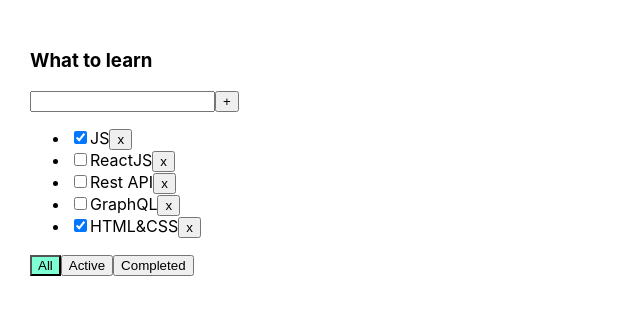
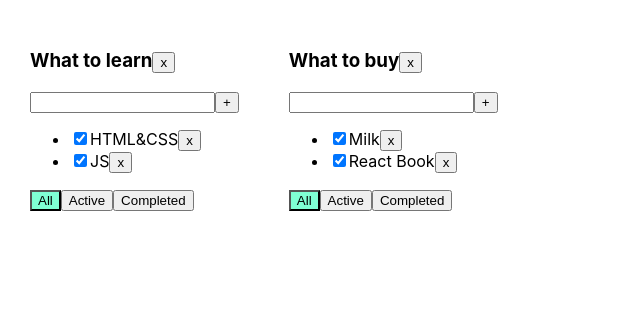
Before and after one commit to EugeneMNS/todolist-ts, a React (Create React App) app: page / in a window 1280 px wide. Shown: the top 314 px of the page, without its empty margins (0-640 px from the left). Built offline with nearby package versions, Linux system fonts and the light colour scheme.

Commit message:
Lesson №5

```diff
--- a/src/App.tsx
+++ b/src/App.tsx
@@ -1,59 +1,118 @@
-import React, { useState } from 'react';
-import { v1 } from 'uuid';
+import React, {useState} from 'react';
 import './App.css';
-import { Todolist } from './Todolist';
+import {TaskType, Todolist} from './Todolist';
+import {v1} from 'uuid';
 
 export type FilterValuesType = "all" | "active" | "completed";
+type TodolistType = {
+    id: string
+    title: string
+    filter: FilterValuesType
+}
+
+type TasksStateType = {
+    [key: string]: Array<TaskType>
+}
+
 
 function App() {
+    let todolistId1 = v1();
+    let todolistId2 = v1();
 
-    let [tasks, setTasks] = useState([
-        { id: v1(), title: "JS", isDone: true },
-        { id: v1(), title: "ReactJS", isDone: false },
-        { id: v1(), title: "Rest API", isDone: false },
-        { id: v1(), title: "GraphQL", isDone: false },
-        { id: v1(), title: "HTML&CSS", isDone: true },
-    ]);
-    let [filter, setFilter] = useState<FilterValuesType>("all");
-    function removeTask(id: string) {
-        let filteredTasks = tasks.filter(t => t.id != id);
-        setTasks(filteredTasks);
+    let [todolists, setTodolists] = useState<Array<TodolistType>>([
+        {id: todolistId1, title: "What to learn", filter: "all"},
+        {id: todolistId2, title: "What to buy", filter: "all"}
+    ])
+
+    let [tasks, setTasks] = useState<TasksStateType>({
+        [todolistId1]: [
+            {id: v1(), title: "HTML&CSS", isDone: true},
+            {id: v1(), title: "JS", isDone: true}
+        ],
+        [todolistId2]: [
+            {id: v1(), title: "Milk", isDone: true},
+            {id: v1(), title: "React Book", isDone: true}
+        ]
+    });
+
+
+    function removeTask(id: string, todolistId: string) {
+        //достанем нужный массив по todolistId:
+        let todolistTasks = tasks[todolistId];
+        // перезапишем в этом объекте массив для нужного тудулиста отфилтрованным массивом:
+        tasks[todolistId] = todolistTasks.filter(t => t.id != id);
+        // засетаем в стейт копию объекта, чтобы React отреагировал перерисовкой
+        setTasks({...tasks});
     }
-    function addTask(title: string) {
-        let task={id: v1(),title:title,isDone:false};
-        let newTasks=[task,...tasks];
-        setTasks(newTasks);
+
+    function addTask(title: string, todolistId: string) {
+        let task = {id: v1(), title: title, isDone: false};
+        //достанем нужный массив по todolistId:
+        let todolistTasks = tasks[todolistId];
+        // перезапишем в этом объекте массив для нужного тудулиста копией, добавив в начало новую таску:
+        tasks[todolistId] = [task, ...todolistTasks];
+        // засетаем в стейт копию объекта, чтобы React отреагировал перерисовкой
+        setTasks({...tasks});
     }
-    function  changeStatus(id: string, isDone: boolean){
-        let task =tasks.find(t=>t.id===id);
-        if (task){
-            task.isDone=isDone;
-            setTasks([...tasks])
+
+    function changeStatus(id: string, isDone: boolean, todolistId: string) {
+        //достанем нужный массив по todolistId:
+        let todolistTasks = tasks[todolistId];
+        // найдём нужную таску:
+        let task = todolistTasks.find(t => t.id === id);
+        //изменим таску, если она нашлась
+        if (task) {
+            task.isDone = isDone;
+            // засетаем в стейт копию объекта, чтобы React отреагировал перерисовкой
+            setTasks({...tasks});
         }
     }
 
-    let tasksForTodolist = tasks;
-
-    if (filter === "active") {
-        tasksForTodolist = tasks.filter(t => t.isDone === false);
+    function changeFilter(value: FilterValuesType, todolistId: string) {
+        let todolist = todolists.find(tl => tl.id === todolistId);
+        if (todolist) {
+            todolist.filter = value;
+            setTodolists([...todolists])
         }
-    if (filter === "completed") {
-        tasksForTodolist = tasks.filter(t => t.isDone === true);
     }
 
-    function changeFilter(value: FilterValuesType) {
-        setFilter(value);
+    function removeTodolist(id: string) {
+        // засунем в стейт список тудулистов, id которых не равны тому, который нужно выкинуть
+        setTodolists(todolists.filter(tl => tl.id != id));
+        // удалим таски для этого тудулиста из второго стейта, где мы храним отдельно таски
+        delete tasks[id]; // удаляем св-во из объекта... значением которого являлся массив тасок
+        // засетаем в стейт копию объекта, чтобы React отреагировал перерисовкой
+        setTasks({...tasks});
     }
 
     return (
         <div className="App">
-            <Todolist title="What to learn"
+            {
+                todolists.map(tl => {
+                    let allTodolistTasks = tasks[tl.id];
+                    let tasksForTodolist = allTodolistTasks;
+
+                    if (tl.filter === "active") {
+                        tasksForTodolist = allTodolistTasks.filter(t => t.isDone === false);
+                    }
+                    if (tl.filter === "completed") {
+                        tasksForTodolist = allTodolistTasks.filter(t => t.isDone === true);
+                    }
+                    return <Todolist
+                        key={tl.id}
+                        id={tl.id}
+                        title={tl.title}
                         tasks={tasksForTodolist}
                         removeTask={removeTask}
                         changeFilter={changeFilter}
                         addTask={addTask}
                         changeTaskStatus={changeStatus}
-                filter={filter}/>
+                        filter={tl.filter}
+                        removeTodolist={removeTodolist}
+                    />
+                })
+            }
+
         </div>
     );
 }
--- a/src/Todolist.tsx
+++ b/src/Todolist.tsx
@@ -1,80 +1,95 @@
-import React, {ChangeEvent, KeyboardEvent, useState } from 'react';
-import { FilterValuesType } from './App';
+import React, {ChangeEvent, useState, KeyboardEvent} from 'react';
+import {FilterValuesType} from './App';
 
-type TaskType = {
+export type TaskType = {
     id: string
     title: string
     isDone: boolean
 }
 
 type PropsType = {
+    id: string
     title: string
     tasks: Array<TaskType>
-    removeTask: (taskId: string) => void
-    changeFilter: (value: FilterValuesType) => void
-    addTask: (title:string) => void
-    changeTaskStatus:(id:string, isDone: boolean)=>void
+    removeTask: (taskId: string, todolistId: string) => void
+    changeFilter: (value: FilterValuesType, todolistId: string) => void
+    addTask: (title: string, todolistId: string) => void
+    changeTaskStatus: (id: string, isDone: boolean, todolistId: string) => void
+    removeTodolist: (id: string) => void
     filter: FilterValuesType
 }
 
 export function Todolist(props: PropsType) {
-    let [title, setTitle]=useState("")
-    let [error, setError]=useState <string|null>(null)
+    let [title, setTitle] = useState("")
+    let [error, setError] = useState<string | null>(null)
+
     const addTask = () => {
-        if (title.trim()!=="") {
-            props.addTask(title);
+        let newTitle = title.trim();
+        if (newTitle !== "") {
+            props.addTask(newTitle, props.id);
             setTitle("");
-        }else{
-            setError ("Title is required")
+        } else {
+            setError("Title is required");
         }
-    };
+    }
+
     const onChangeHandler = (e: ChangeEvent<HTMLInputElement>) => {
-        setTitle(e.currentTarget.value);
-    };
+        setTitle(e.currentTarget.value)
+    }
+
     const onKeyPressHandler = (e: KeyboardEvent<HTMLInputElement>) => {
-        setError(null)
+        setError(null);
         if (e.charCode === 13) {
             addTask();
         }
-    };
-    const onAllClickHandler = () => props.changeFilter("all");
-    const onActiveClickHandler = () => props.changeFilter("active");
-    const onCompletedClickHandler = () => props.changeFilter("completed");
+    }
+
+    const removeTodolist = () => props.removeTodolist(props.id)
+
+    const onAllClickHandler = () => props.changeFilter("all", props.id);
+    const onActiveClickHandler = () => props.changeFilter("active", props.id);
+    const onCompletedClickHandler = () => props.changeFilter("completed", props.id);
+
     return <div>
-        <h3>{props.title}</h3>
+        <h3> {props.title}
+            <button onClick={removeTodolist}>x</button>
+        </h3>
         <div>
             <input value={title}
-            onChange={onChangeHandler}
-            onKeyPress={onKeyPressHandler}
-                   className={error?"error":""}
+                   onChange={onChangeHandler}
+                   onKeyPress={onKeyPressHandler}
+                   className={error ? "error" : ""}
             />
             <button onClick={addTask}>+</button>
-            {error && <div className="error-message">{error}</div> }
+            {error && <div className="error-message">{error}</div>}
         </div>
         <ul>
             {
-                props.tasks.map(t =>{
-                    const onClickHandler = () => props.removeTask(t.id);
-                    const onChangeHandler=(e:ChangeEvent<HTMLInputElement>)=>{
-                        let newIsDoneValue=e.currentTarget.checked;
-                        props.changeTaskStatus(t.id, newIsDoneValue)
+                props.tasks.map(t => {
+                    const onClickHandler = () => props.removeTask(t.id, props.id)
+                    const onChangeHandler = (e: ChangeEvent<HTMLInputElement>) => {
+                        let newIsDoneValue = e.currentTarget.checked;
+                        props.changeTaskStatus(t.id, newIsDoneValue, props.id);
                     }
-                    return  <li key={t.id} className={t.isDone?"is-Done":""}>
-                    <input type="checkbox"
-                           onChange={onChangeHandler}
-                           checked={t.isDone} />
-                    <span>{t.title}</span>
-                    <button onClick={onClickHandler}>x</button>
-                </li>})
+
+                    return <li key={t.id} className={t.isDone ? "is-done" : ""}>
+                        <input type="checkbox" onChange={onChangeHandler} checked={t.isDone}/>
+                        <span>{t.title}</span>
+                        <button onClick={onClickHandler}>x</button>
+                    </li>
+                })
             }
         </ul>
         <div>
-            <button className={props.filter==='all'?"active-filter":""}
-                    onClick={onAllClickHandler}>All </button>
-            <button className={props.filter==='active'?"active-filter":""}
-                    onClick={onActiveClickHandler}>Active</button>
-            <button className={props.filter==='completed'? "active-filter":""}
-                     onClick={onCompletedClickHandler}>Completed</button>
+            <button className={props.filter === 'all' ? "active-filter" : ""}
+                    onClick={onAllClickHandler}>All
+            </button>
+            <button className={props.filter === 'active' ? "active-filter" : ""}
+                    onClick={onActiveClickHandler}>Active
+            </button>
+            <button className={props.filter === 'completed' ? "active-filter" : ""}
+                    onClick={onCompletedClickHandler}>Completed
+            </button>
         </div>
     </div>
 }
```
Lines whose indentation alone changed are shown as unchanged.
